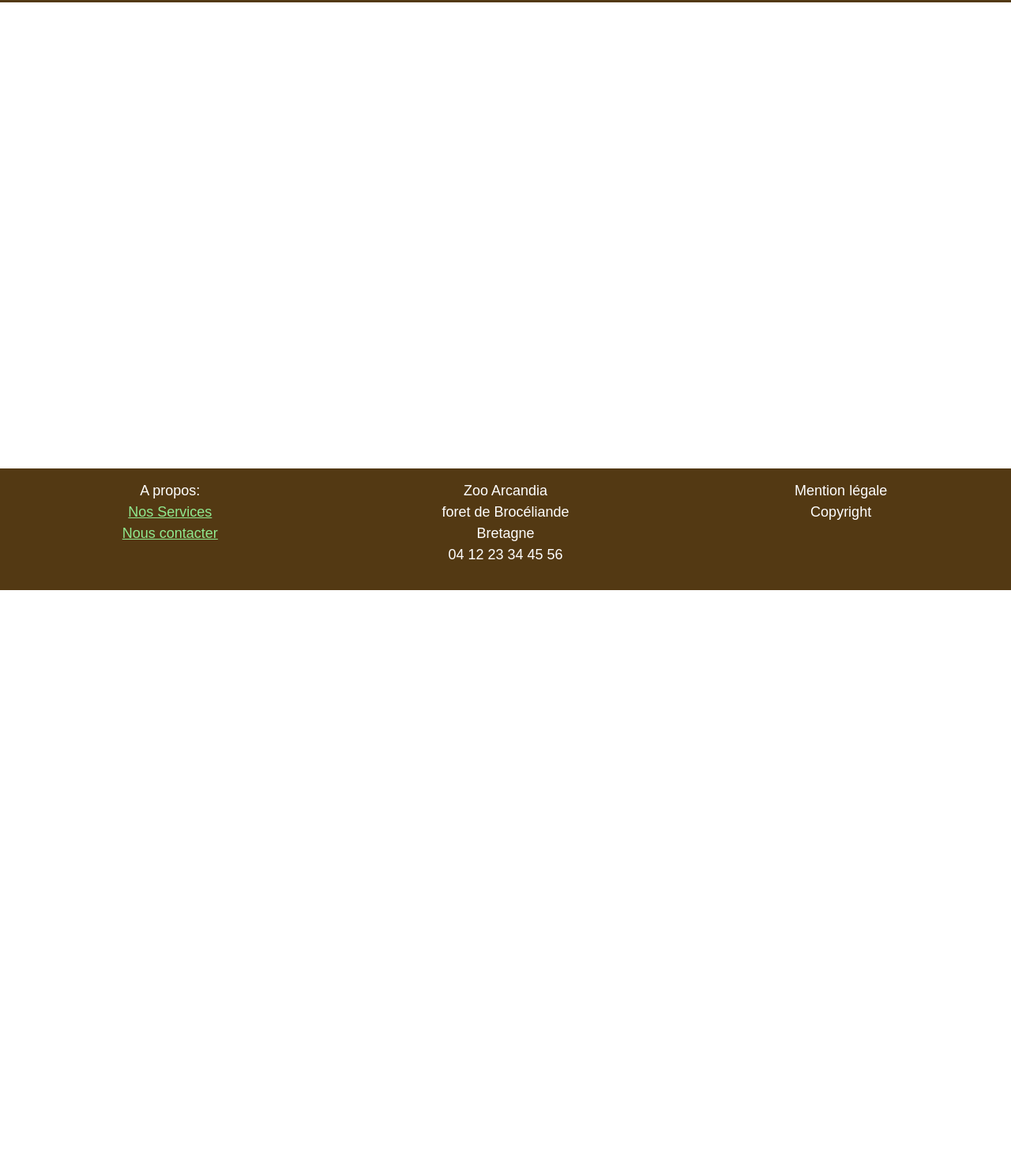
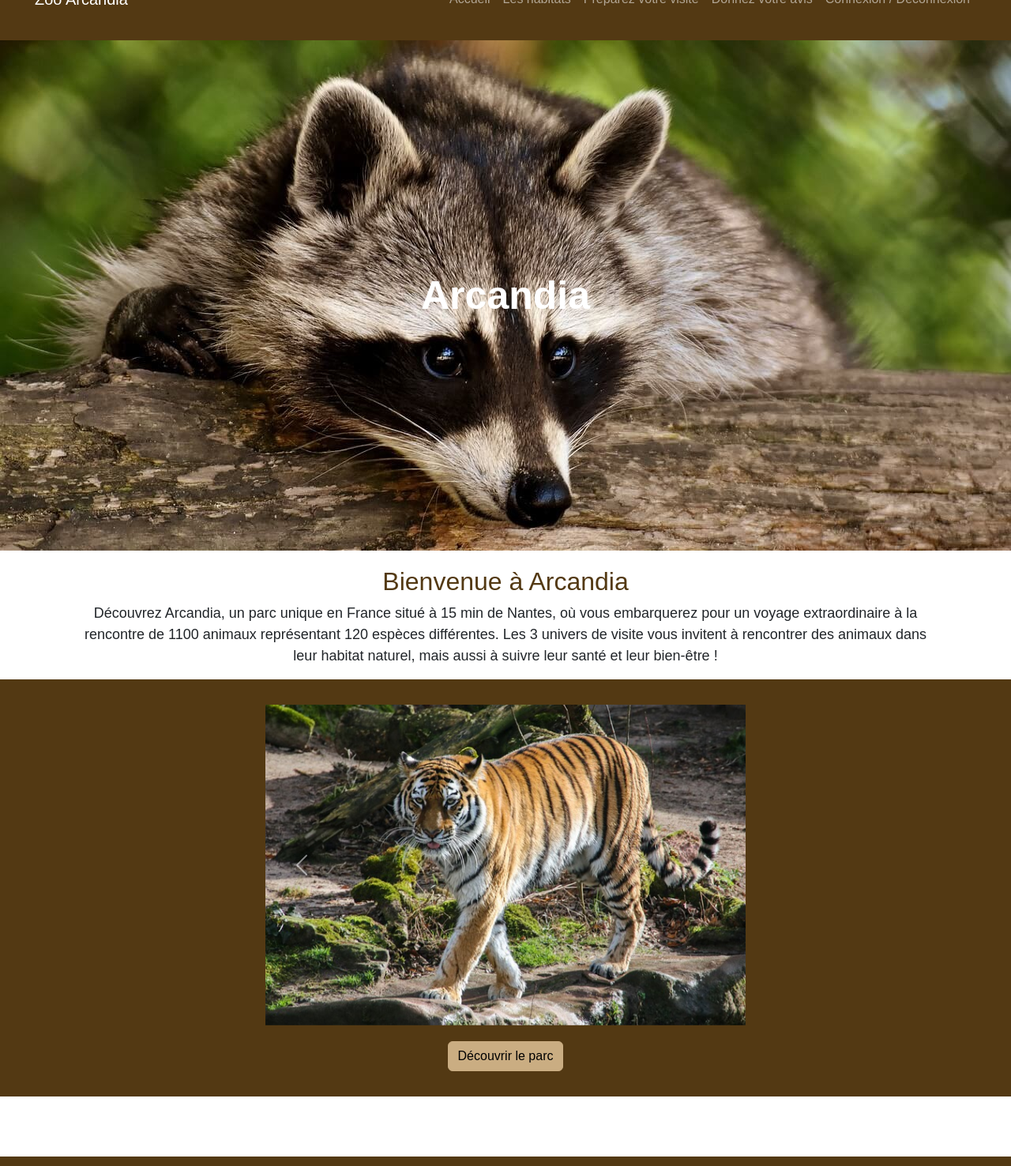
Before and after one commit to AyaSoum/Zoo-Arcandia, a website with bundled scripts: page index.html in a window 1280 px wide. Shown: the part 53-1529 px from the top of the page at 79% size. Before the commit the page ends 800 px from the top, so only its background shows below. Built offline with nearby package versions, Linux system fonts and the light colour scheme; files whose address does not match are found by name; a web font is replaced by a local one.

Commit message:
ajout carousel

```diff
--- a/pages/home.html
+++ b/pages/home.html
@@ -1,6 +1,41 @@
-<div class="hero-scene text-center text-white">
-    <div class="hero-scene-content">
-        <h1>Arcandia</h1>
-        <h2>Zoo du bien-être animal</h2>
 
+    <!-- Masthead -->
+<header class="containerMasthead">
+
+        <h1 class="namePark">Arcandia</h1>
+        <img src="images/header2.jpg" class="masthead">
+
+    <!--End: Masthead-->
+</header>
+
+<section class="intro-home flux">
+    <h2 class="title-intro text-dark">Bienvenue à Arcandia</h2>
+    <p>Découvrez Arcandia, un parc unique en France situé à 15 min de Nantes, où vous embarquerez pour un voyage extraordinaire à la rencontre de 1100 animaux représentant 120 espèces différentes. Les 3 univers de visite vous invitent à rencontrer des animaux dans leur habitat naturel, mais aussi à suivre leur santé et leur bien-être !</p>
+</section>
+
+<section class=" bg-dark">
+    <div class="col-sm-6 col-centered">
+        <div id="carouselExampleFade" class="carousel slide carousel-fade">
+            <div class="carousel-inner">
+              <div class="carousel-item active">
+                <img src="/images/tiger.jpg" class="d-block w-100" alt="...">
+              </div>
+              <div class="carousel-item">
+                <img src="/images/giraffe.jpg" class="d-block w-100" alt="...">
+              </div>
+              <div class="carousel-item">
+                <img src="/images/flamingos.jpg" class="d-block w-100" alt="...">
+              </div>
+            </div>
+            <button class="carousel-control-prev" type="button" data-bs-target="#carouselExampleFade" data-bs-slide="prev">
+              <span class="carousel-control-prev-icon" aria-hidden="true"></span>
+              <span class="visually-hidden">Previous</span>
+            </button>
+            <button class="carousel-control-next" type="button" data-bs-target="#carouselExampleFade" data-bs-slide="next">
+              <span class="carousel-control-next-icon" aria-hidden="true"></span>
+              <span class="visually-hidden">Next</span>
+            </button>
+          </div>
     </div>
+    <button type="button" class="btn btn-secondary">Découvrir le parc</button>
+</section>
--- a/scss/main.scss
+++ b/scss/main.scss
@@ -1,4 +1,4 @@
-@import url(/node_modules/bootstrap-icons/font/bootstrap-icons.css);
+@import url(node_modules/bootstrap-icons/font/bootstrap-icons.css);
 @import 'custom';
 
 html{
@@ -6,9 +6,10 @@ html{
     min-height: 100%;
 }
 main{
-    margin-bottom: 210px;
+    margin-bottom: 230px;
 }
 footer.footer{
+
     padding: 15px;
     position:absolute;
     bottom: 0;
@@ -19,5 +20,52 @@ p{
     font-family: $font-family-sans-serif;
     font-size: 18px;
 }
+.flux {
+    margin-left: 100px;
+    margin-right: 100px;
+}
 
-.herp
+/* START: Masthead Home */
+.containerMasthead{
+    position: relative;
+    text-align: center;
+}
+.masthead {
+    width: 100%;
+}
+
+.namePark {
+    font-size: 50px;
+    font-weight: bold;
+    color: #ffff;
+    position: absolute;
+    left: 50%;
+    top: 50%;
+    transform: translate(-50%, -50%);
+}
+
+/* END : Masthead */
+
+/* START: Intro Home */
+ .intro-home{
+    text-align: center;
+
+ }
+ .title-intro {
+    margin-top: 20px;
+    color: $primary;
+ }
+/* Carrousel*/
+.bg-dark{
+    padding: 2rem;
+}
+ .col-centered {
+    float: none;
+    margin: 0 auto;
+ }
+/* Button Carousel*/
+ .btn {
+    display: flex;
+    margin: auto;
+    margin-top: 20px;
+ }
```
Also changed, not shown: images/flamingos.jpg (added), images/giraffe.jpg (added), images/header.jpg (deleted), images/jungle entrée.jpg (deleted), images/marais2.jpg (deleted), images/savane entrée.jpg (deleted), images/tiger.jpg (added), scss/main.css, 1 other file.
